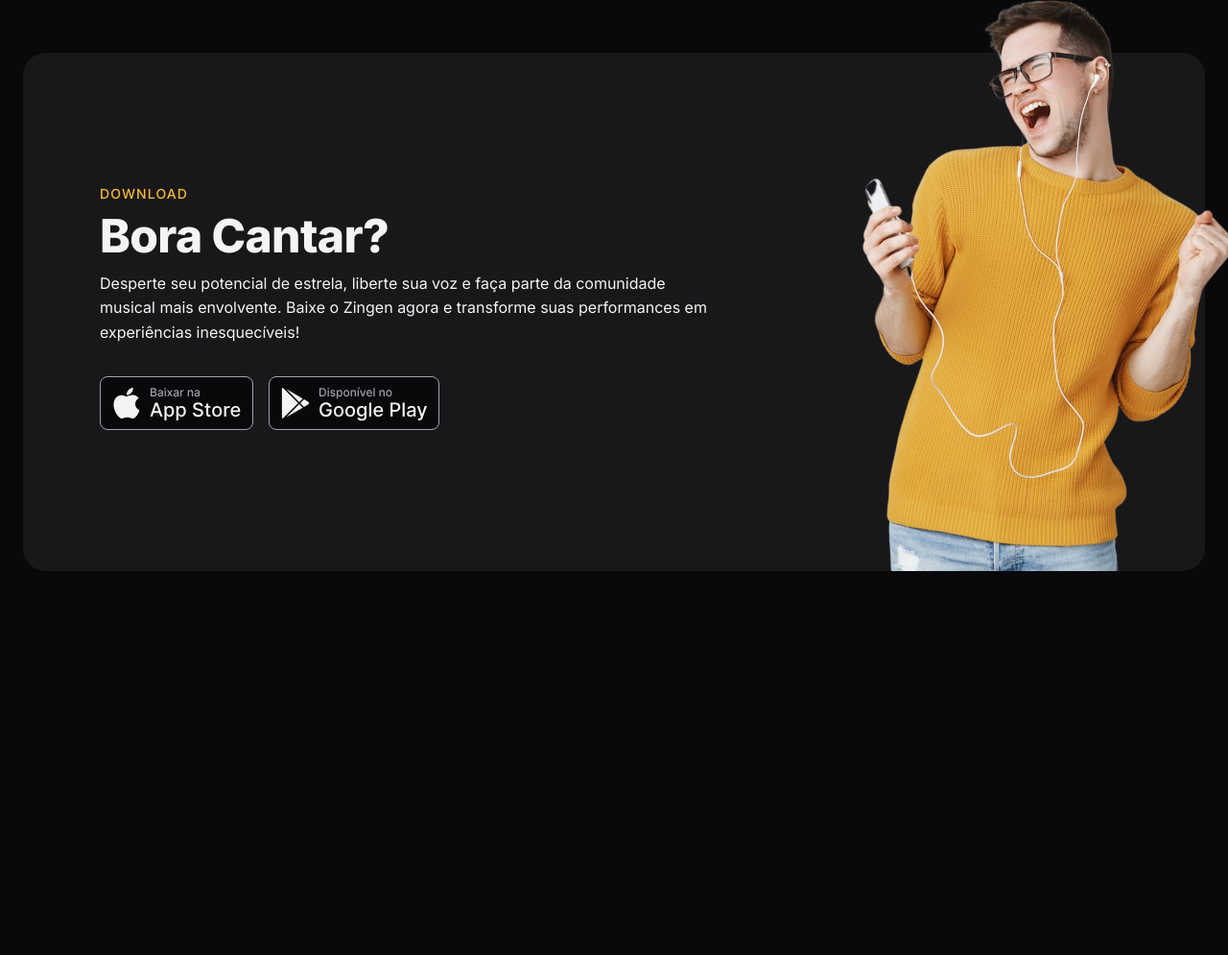
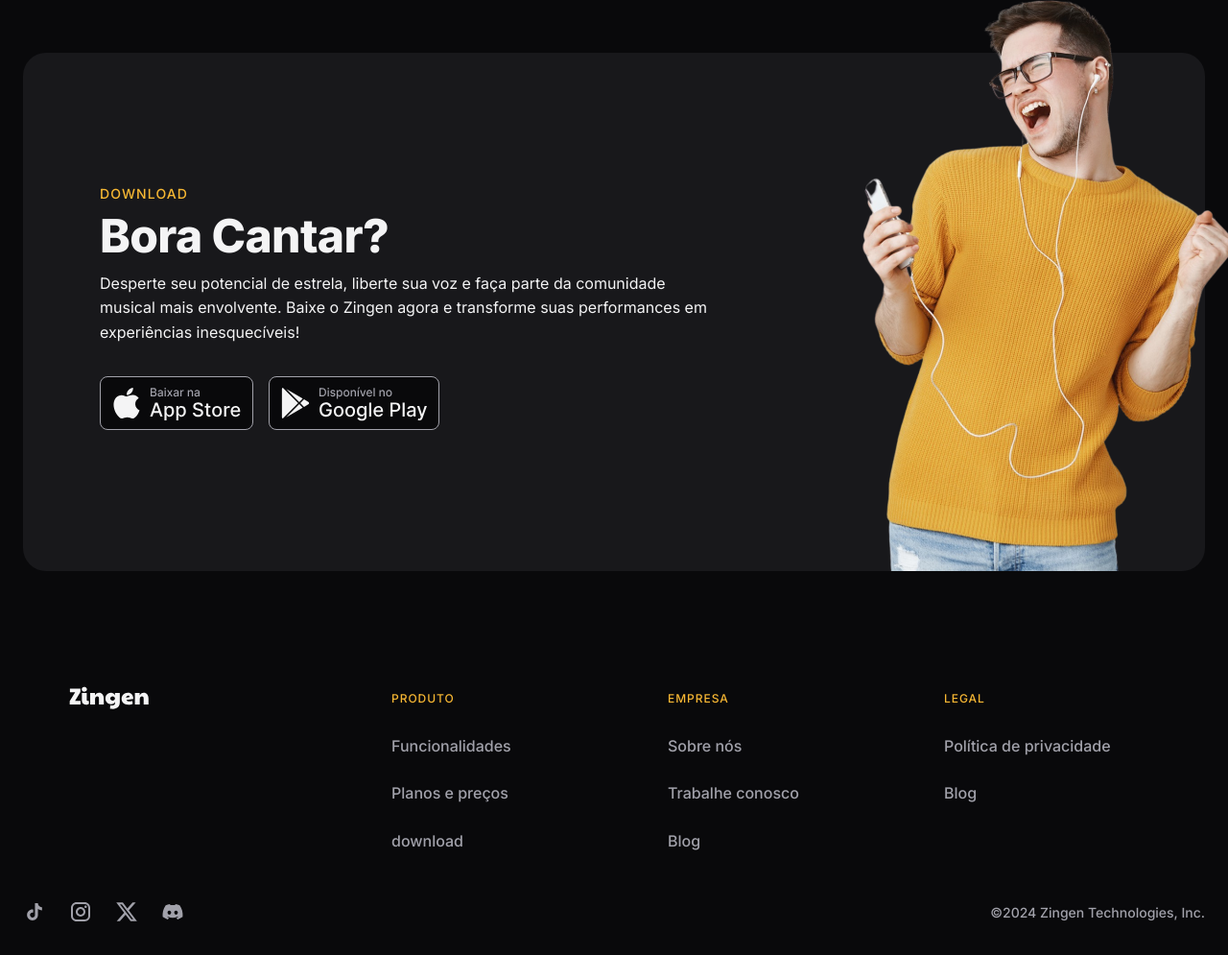
Before and after one commit to lucasaraujope/zingen-kraok-, a plain HTML site: page index.html in a window 1280 px wide. Shown: the part 3206-4201 px from the top of the page at 96% size. Before the commit the page ends 3841 px from the top, so only its background shows below. Drawn offline with Linux system fonts and the light colour scheme.

Commit message:
Finalizando o footer

```diff
--- /dev/null
+++ b/Style/footer.css
@@ -0,0 +1,59 @@
+footer{
+    color: var(--text-color-secondary);
+    font-weight: var(--fw-md);
+    & li{
+        list-style: none;
+    }
+
+    & .container, & .top{
+        gap: 3rem;
+        padding-inline: 3rem;
+    }
+
+    & nav.even-columns{
+        gap: 4rem;
+    }
+
+    & .top ul{
+        align-content: start;
+    }
+
+    & .title{
+        font-size: 0.75rem;
+        letter-spacing: 0.08em;
+        text-transform: uppercase;
+        color: var(--brand-color-primary);
+    }
+
+    & .bottom{
+        flex-wrap: wrap;
+
+        & > div{
+            margin-right: auto;
+        }
+
+        & span {
+            font-size: .875rem;
+        }
+    }
+
+    @media (width >= 80em){
+        .container {
+            padding-inline: 0;
+            padding-bottom: 2rem;
+        }
+
+        & .top{
+            grid-template-columns: auto 1fr;
+
+            & nav{
+                margin-left: auto;
+
+                & ul{
+                    width: 14rem;
+                }
+            }
+        }
+    }
+
+}
--- a/Style/global.css
+++ b/Style/global.css
@@ -50,6 +50,7 @@ html {
   color: var(--text-color-primary);
 
   overflow-x: hidden;
+  scroll-behavior: smooth;
 }
 
 body {
@@ -93,7 +94,7 @@ h3 {
 
 a {
   text-decoration: none;
-  font: inherit; /*Erdando a cor do elemento pai*/
+  color: inherit; /*Erdando a cor do elemento pai*/
 }
 
 a:hover {
@@ -109,7 +110,10 @@ a:hover {
 }
 
 ul [role="list"] {
+ & li {
   list-style: none;
+ }
+
 }
 
 img{
--- a/Style/index.css
+++ b/Style/index.css
@@ -10,3 +10,4 @@
 @import url(features.css) (width >= 80rem);
 @import url(pricing.css);
 @import url(download.css);
+@import url(footer.css);
--- a/index.html
+++ b/index.html
@@ -192,4 +192,41 @@
             </div>
         </div>
     </section>
+
+    <footer>
+        <div class="container py-xl grid">
+            <section class="grid top">
+                <img src="Assets/logo.svg" alt="">
+
+                <nav class="even-columns">
+                    <ul role="list" class="grid gap-1.5">
+                        <li class="title">Produto</li>
+                        <li><a href="#features">Funcionalidades</a></li>
+                        <li><a href="#pricing">Planos e preços</a></li>
+                        <li><a href="#download">download</a></li>
+                    </ul>
+                    <ul role="list" class="grid gap-1.5">
+                        <li class="title">Empresa</li>
+                        <li><a href="#">Sobre nós</a></li>
+                        <li><a href="#">Trabalhe conosco</a></li>
+                        <li><a href="#">Blog</a></li>
+                    </ul>
+                    <ul role="list" class="grid gap-1.5">
+                        <li class="title">Legal</li>
+                        <li><a href="#">Política de privacidade</a></li>
+                        <li><a href="#">Blog</a></li>
+                    </ul>
+                </nav>
+            </section>
+            <section class="flex bottom gap-1.5">
+                <div class="flex gap-1.5">
+                    <a href="#" class="social" aria-label="tiktok"></a>
+                    <a href="#" class="social" aria-label="instagram"></a>
+                    <a href="#" class="social" aria-label="twitter"></a>
+                    <a href="#" class="social" aria-label="discord"></a>
+                </div>
+                <span>©2024 Zingen Technologies, Inc.</span>
+            </section>
+        </div>
+    </footer>
 </html>
```
